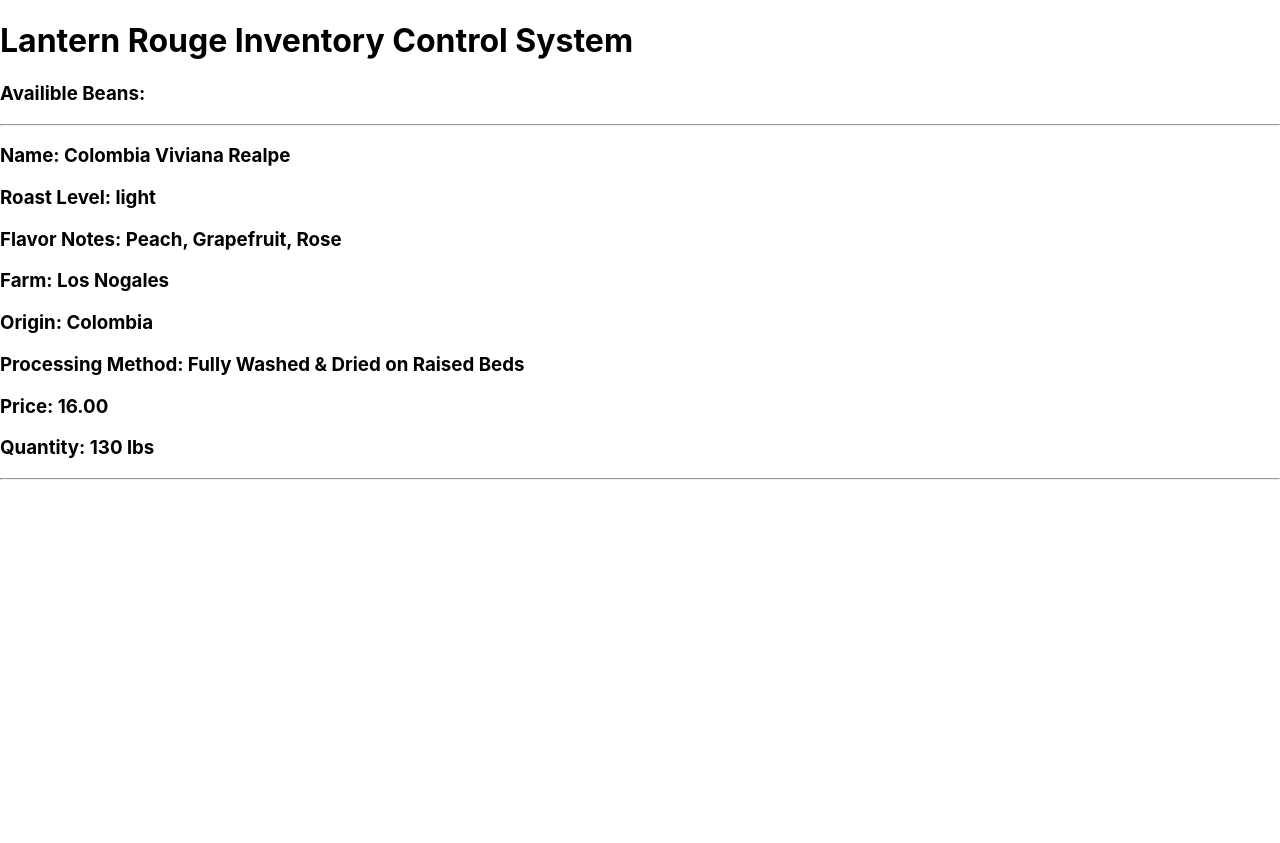
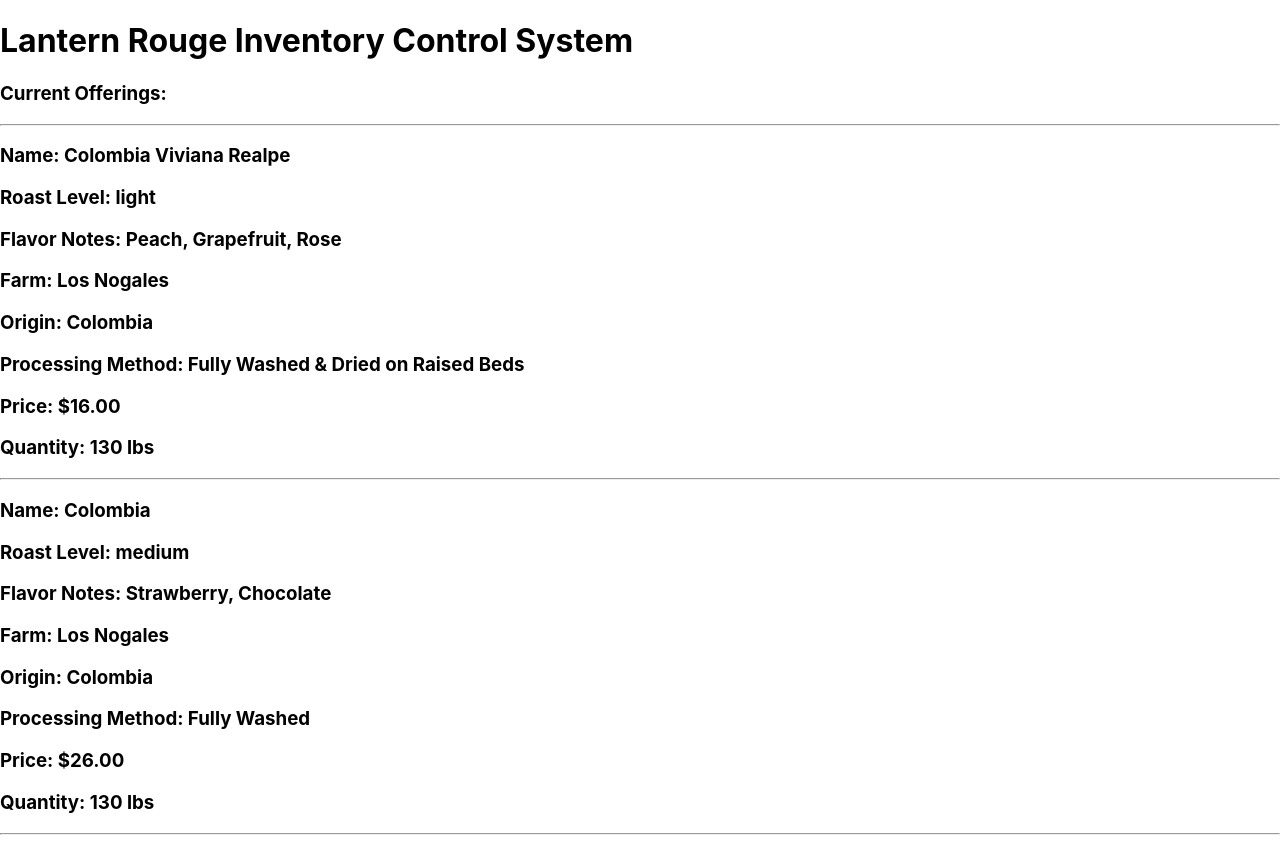
Before and after one commit to mcarroll138/inventory-tracker, a React (Create React App) app: page / in a window 1280 px wide. Before the commit the page ends 800 px from the top, so only its background shows below. Built offline with nearby package versions, Linux system fonts and the light colour scheme.

Commit message:
update coffee and coffee list components to iterage through hardcoded array of coffee offerings

```diff
--- a/src/components/App.js
+++ b/src/components/App.js
@@ -8,6 +8,8 @@
     return (
         <React.Fragment>
             <Header />
+            <h3>Current Offerings:</h3>
+
             <CoffeeList />
         </React.Fragment>
     );
--- a/src/components/Coffee.js
+++ b/src/components/Coffee.js
@@ -4,8 +4,6 @@
 function Coffee(props){
      return (
         <React.Fragment>
-            <h3>Availible Beans:</h3>
-            <hr/>
             <h3>Name: {props.coffeeName}</h3>
             <h3>Roast Level: {props.coffeeRoast}</h3>
             <h3>Flavor Notes: {props.coffeeFlavor}</h3>
--- a/src/components/CoffeeList.js
+++ b/src/components/CoffeeList.js
@@ -1,21 +1,58 @@
 import React from "react";
 import Coffee from "./Coffee";
+
+const mainCoffeeList = [
+    {
+        coffeeName :"Colombia Viviana Realpe",
+        coffeeRoast: "light",
+        coffeeFlavor: "Peach, Grapefruit, Rose",
+        coffeeFarm: "Los Nogales",
+        coffeeOrigin: "Colombia",
+        coffeeMethod: "Fully Washed & Dried on Raised Beds",
+        coffeePrice: "$16.00",
+        qty: 130
+    },
+    {
+        coffeeName :"Colombia",
+        coffeeRoast: "medium",
+        coffeeFlavor: "Strawberry, Chocolate",
+        coffeeFarm: "Los Nogales",
+        coffeeOrigin: "Colombia",
+        coffeeMethod: "Fully Washed",
+        coffeePrice: "$26.00",
+        qty: 130
+    }
+]
 
 function CoffeeList(){
     return (
         <React.Fragment>
-        <Coffee
-        coffeeName="Colombia Viviana Realpe"
-        coffeeRoast="light"
-        coffeeFlavor="Peach, Grapefruit, Rose"
-        coffeeFarm="Los Nogales"
-        coffeeOrigin="Colombia"
-        coffeeMethod="Fully Washed & Dried on Raised Beds"
-        coffeePrice="16.00"
-        qty="130"/>
+            <hr/>
+            {mainCoffeeList.map((coffee, index) =>
+            <Coffee coffeeName={coffee.coffeeName}
+                coffeeRoast={coffee.coffeeRoast}
+                coffeeFlavor={coffee.coffeeFlavor}
+                coffeeFarm={coffee.coffeeFarm}
+                coffeeOrigin={coffee.coffeeOrigin}
+                coffeeMethod={coffee.coffeeMethod}
+                coffeePrice={coffee.coffeePrice}
+                qty={coffee.qty}
+                key={index}/>
+            )}
         </React.Fragment>
-        //props are name, roast, flavor, etc
-    );
-}
+        );
+    }
 
-export default CoffeeList;
+    export default CoffeeList;
+    // <React.Fragment>
+    // <Coffee
+    // coffeeName="Colombia Viviana Realpe"
+    // coffeeRoast="light"
+    // coffeeFlavor="Peach, Grapefruit, Rose"
+    // coffeeFarm="Los Nogales"
+    // coffeeOrigin="Colombia"
+    // coffeeMethod="Fully Washed & Dried on Raised Beds"
+    // coffeePrice="16.00"
+    // qty="130"/>
+    // </React.Fragment>
+    // //props are name, roast, flavor, etc
```
